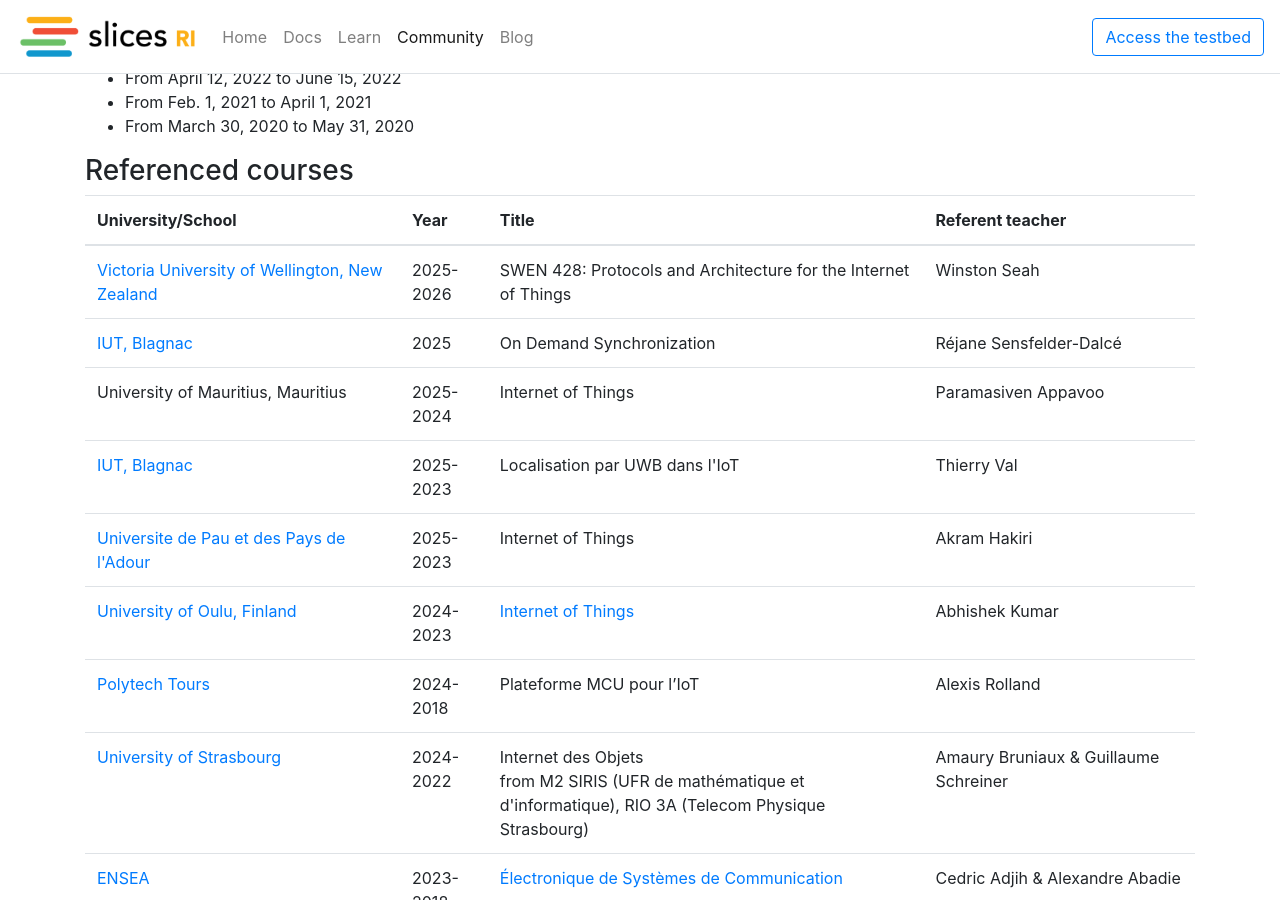
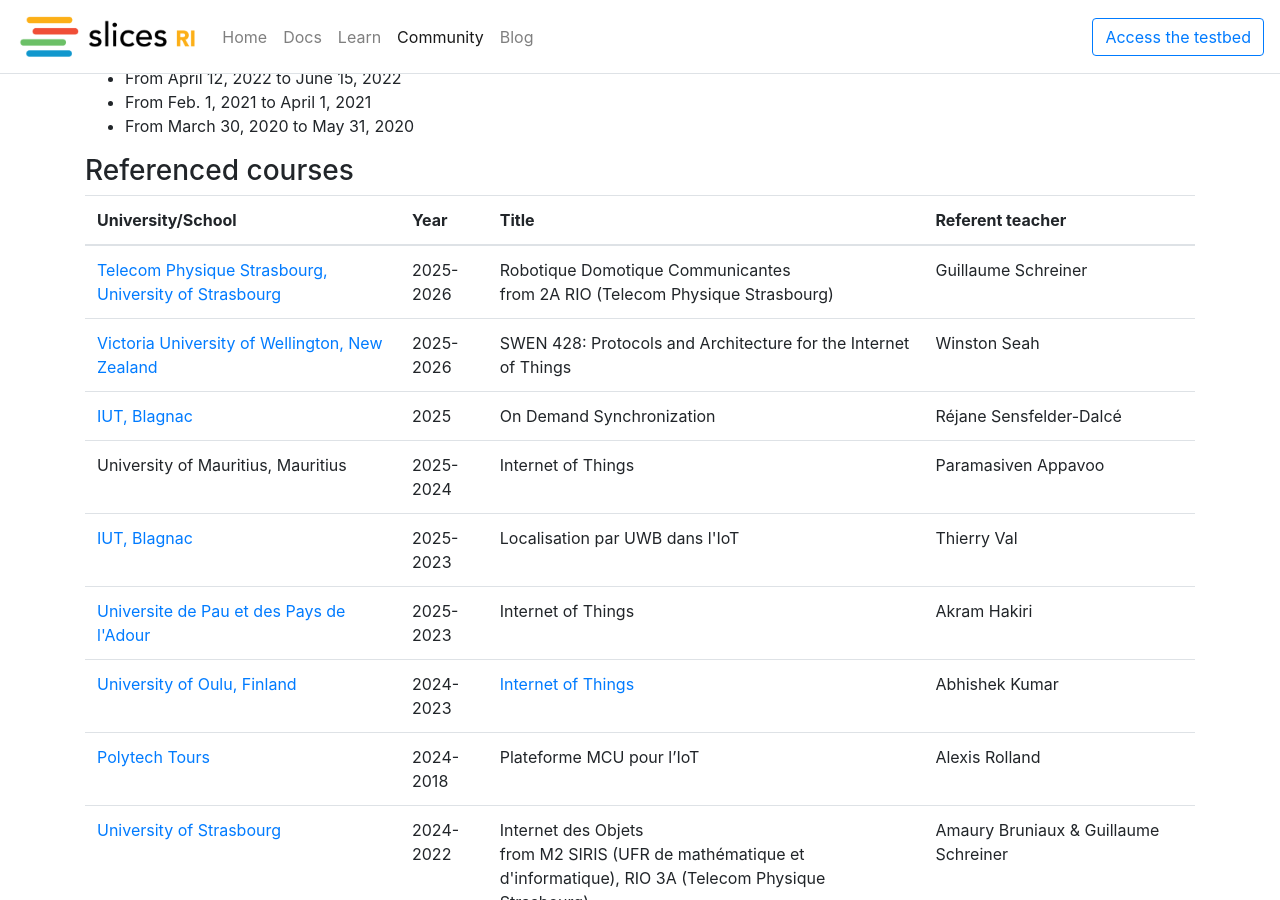
Before and after one commit to iot-lab/iot-lab.github.io, a Jekyll site: the page built from community/education.html, in a window 1280 px wide and 900 px high, scrolled down 968 px. Built offline with Jekyll 4.4.1, drawn with Linux system fonts in a browser that asks for light colours; nearby versions of some CDN libraries; comment, search, counter and statistics services are not loaded.

Commit message:
community/education: add University of Strasbourg for 2025-2026

```diff
--- a/_data/education.yml
+++ b/_data/education.yml
@@ -1,3 +1,8 @@
+- school: <a href="https://www.telecom-physique.fr">Telecom Physique Strasbourg, University of Strasbourg</a>
+  year: 2025-2026
+  title: Robotique Domotique Communicantes <br> from 2A RIO (Telecom Physique Strasbourg)
+  teacher: Guillaume Schreiner
+
 - school: <a href="https://www.wgtn.ac.nz/ecs">Victoria University of Wellington, New Zealand</a>
   year: 2025-2026
   title: "SWEN 428: Protocols and Architecture for the Internet of Things"
```
